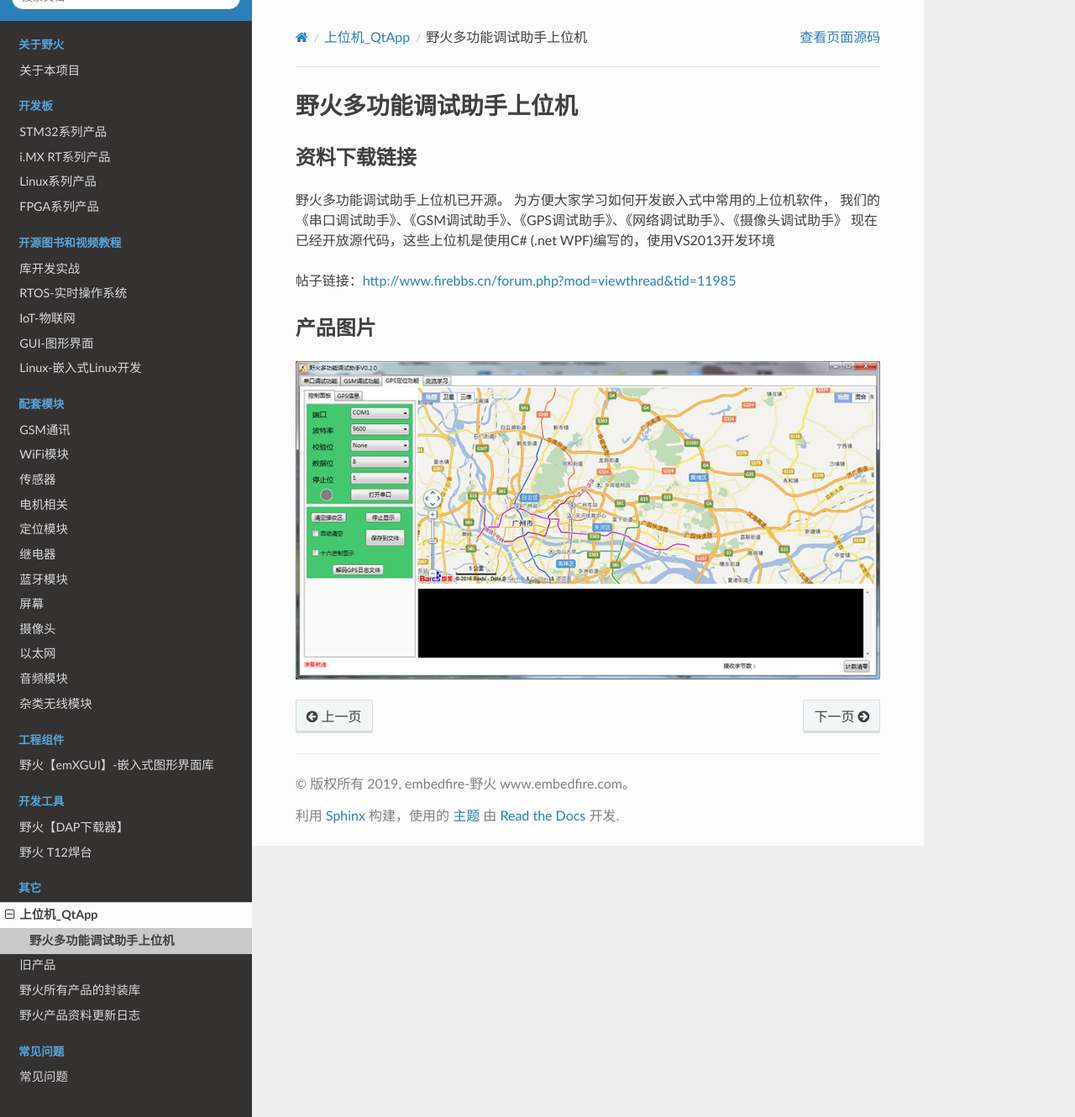
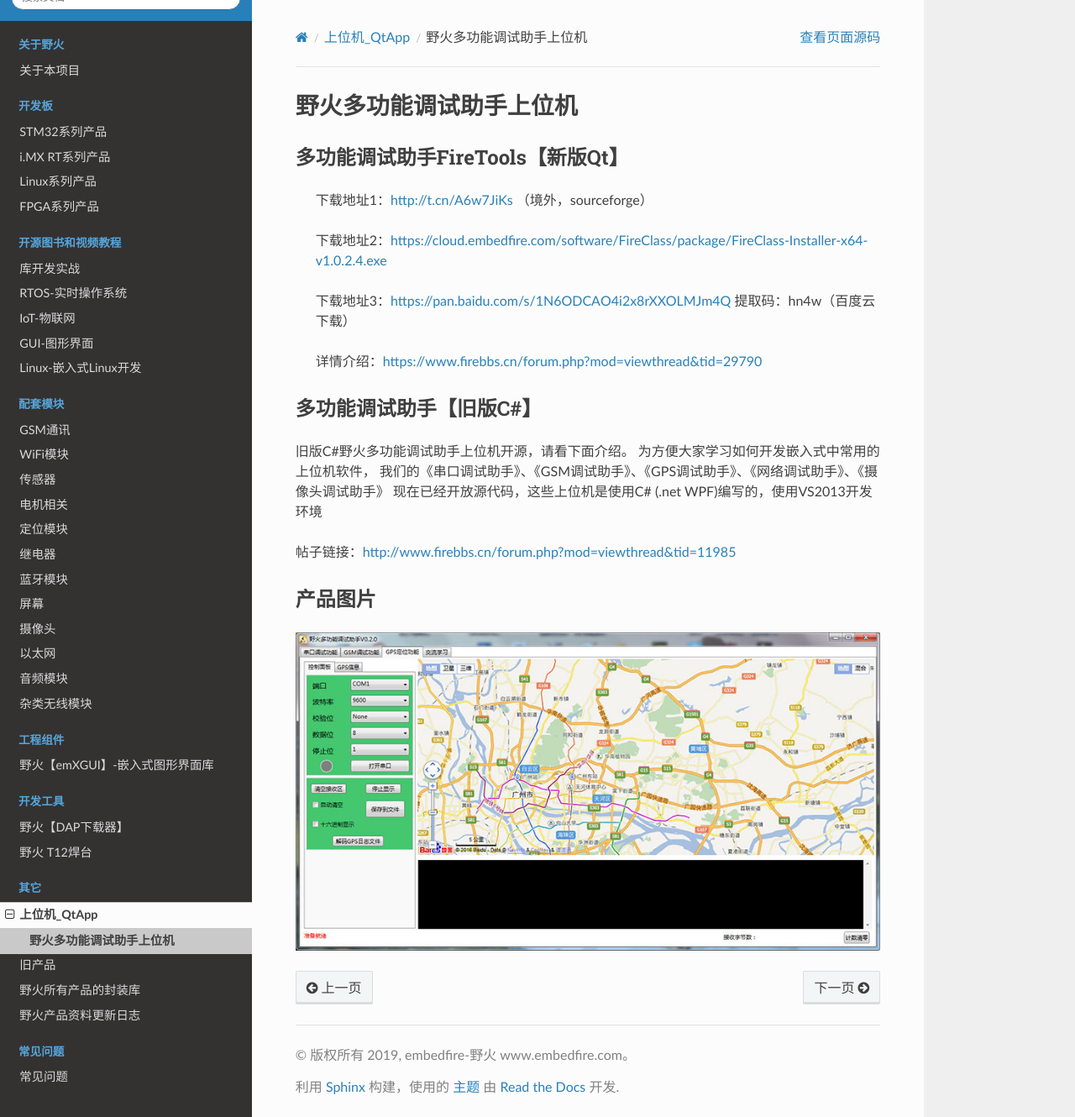
Before and after one commit to Embedfire/ebf_products, a Sphinx documentation site: the page built from documentation/deskapp/ebf_trace_tool.rst, in a window 1280 px wide and 1330 px high. Shown: the whole window at 84% size. Built offline with Sphinx 7.4.7 and the Read the Docs theme 2.0.0, drawn with Linux system fonts in a browser that asks for light colours; pages that are not in the unit, such as notebooks, are missing from menus.

Commit message:
添加新助手说明 和部分链接

```diff
--- a/documentation/deskapp/ebf_trace_tool.rst
+++ b/documentation/deskapp/ebf_trace_tool.rst
@@ -2,10 +2,26 @@
 野火多功能调试助手上位机
 ========================
 
-资料下载链接
+
+多功能调试助手FireTools【新版Qt】
 ------------
 
-野火多功能调试助手上位机已开源。
+    下载地址1：http://t.cn/A6w7JiKs （境外，sourceforge）
+
+    下载地址2：https://cloud.embedfire.com/software/FireClass/package/FireClass-Installer-x64-v1.0.2.4.exe
+
+    下载地址3：https://pan.baidu.com/s/1N6ODCAO4i2x8rXXOLMJm4Q 提取码：hn4w（百度云下载）
+
+
+    详情介绍：https://www.firebbs.cn/forum.php?mod=viewthread&tid=29790
+
+
+
+
+多功能调试助手【旧版C#】
+------------
+
+旧版C#野火多功能调试助手上位机开源，请看下面介绍。
 为方便大家学习如何开发嵌入式中常用的上位机软件，
 我们的《串口调试助手》、《GSM调试助手》、《GPS调试助手》、《网络调试助手》、《摄像头调试助手》
 现在已经开放源代码，这些上位机是使用C# (.net
--- a/documentation/old_products/ebf_zigbee.rst
+++ b/documentation/old_products/ebf_zigbee.rst
@@ -5,7 +5,11 @@
 资料下载链接
 ------------
 
-野火Zigbee开发板资料 百度网盘链接：链接：https://pan.baidu.com/s/1uVt3sdJ-uAQH_ZkmgeyOcg提取码：mgx2
+野火Zigbee开发板资料 百度网盘链接：
+
+链接：https://pan.baidu.com/s/1RpolVsrEH-405OotFttyvA
+提取码：5wmm
+
 
 
 
--- a/documentation/tutorial/ebf_emwin_tutorial.rst
+++ b/documentation/tutorial/ebf_emwin_tutorial.rst
@@ -21,7 +21,7 @@
 下面为各配套各开发的章节例程
   https://gitee.com/Embedfire-emwin/ebf_emwin_tutorial_code
 
-  https://github.com/Embedfire/ebf_emwin_tutorial_code
+  https://github.com/Embedfire-emwin/ebf_emwin_tutorial_code
 
 
 
--- a/documentation/tutorial/ebf_emxgui_tutorial.rst
+++ b/documentation/tutorial/ebf_emxgui_tutorial.rst
@@ -17,7 +17,7 @@
 示例代码Git仓库地址：
 
 - `github-emXGUI_tutorial_code <https://github.com/Embedfire-emxgui>`_
-- `gitee-emXGUI_tutorial_code <https://gitee.com/organizations/Embedfire-emxgui>`_
+- `gitee-emXGUI_tutorial_code <https://gitee.com/Embedfire-emxgui>`_
 
 百度云下载链接
 ^^^^^^^^^^^^^^^^^^^
```
